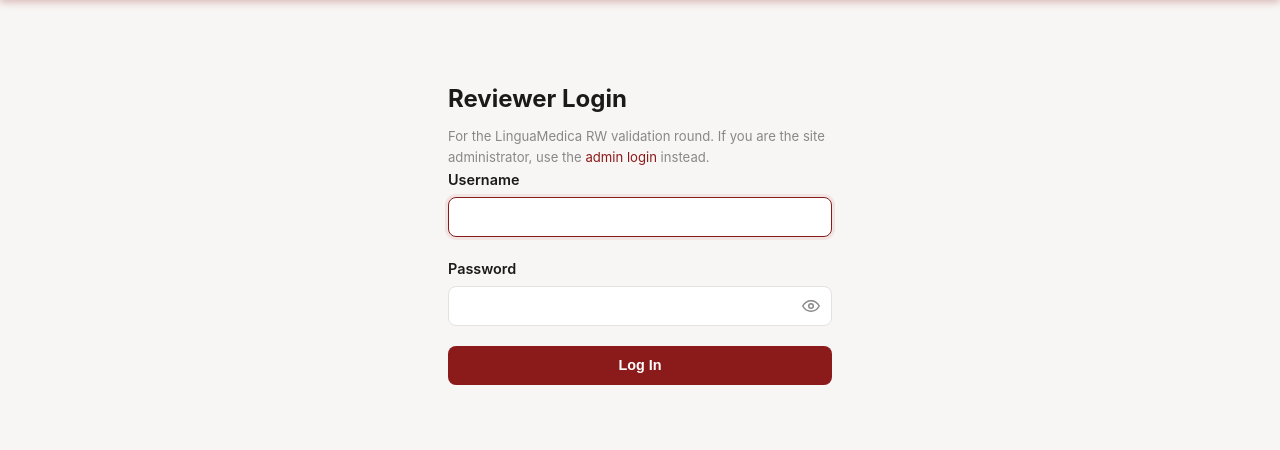
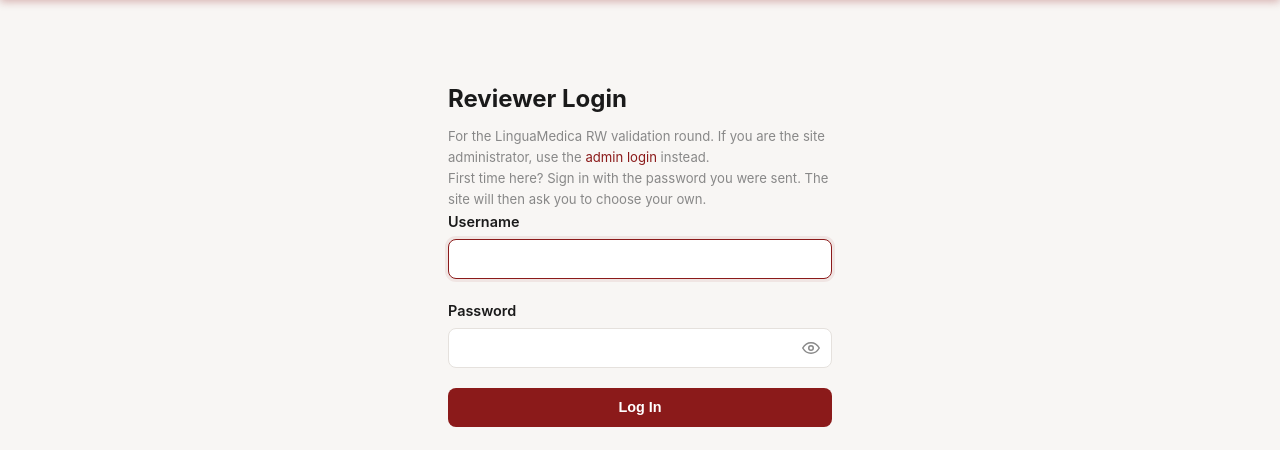
Before and after one commit to linguamedicarw/linguamedica-rw, a Flask app: page /review/login in a window 1280 px wide. Shown: the part 59-509 px from the top of the page. Run offline with Flask 3, Linux system fonts and the light colour scheme; some libraries are stand-ins or nearby versions.

Commit message:
feat: reviewers choose their own password at first sign-in

```diff
--- a/app.py
+++ b/app.py
@@ -574,6 +574,42 @@ def migrate_add_corpus_columns(app):
     conn.close()
 
 
+# Reviewer password state: (name, Postgres DDL, SQLite DDL). Accounts that
+# exist when the column arrives get must_change_password = TRUE, so everyone
+# still on a password someone else set chooses their own at the next sign-in.
+REVIEWER_PASSWORD_COLUMNS = [
+    ("must_change_password", "BOOLEAN NOT NULL DEFAULT TRUE", "BOOLEAN NOT NULL DEFAULT 1"),
+    ("password_changed_at", "TIMESTAMP", "DATETIME"),
+]
+
+
+def migrate_add_reviewer_password_columns(app):
+    """Add the password-state columns to reviewers.
+
+    Must run before anything queries Reviewer through the ORM: the model
+    already names these columns. Idempotent and safe on every startup.
+    """
+    db_uri = app.config['SQLALCHEMY_DATABASE_URI']
+    if db_uri.startswith('postgresql'):
+        _pg_add_columns_if_missing("reviewers", [
+            (name, pg_ddl) for name, pg_ddl, _ in REVIEWER_PASSWORD_COLUMNS
+        ])
+        return
+    if not db_uri.startswith('sqlite'):
+        return
+    db_path = db_uri.replace('sqlite:///', '')
+    conn = sqlite3.connect(db_path)
+    cursor = conn.cursor()
+    cursor.execute("PRAGMA table_info(reviewers)")
+    existing = {row[1] for row in cursor.fetchall()}
+    if existing:
+        for name, _, sqlite_ddl in REVIEWER_PASSWORD_COLUMNS:
+            if name not in existing:
+                cursor.execute(f"ALTER TABLE reviewers ADD COLUMN {name} {sqlite_ddl}")
+    conn.commit()
+    conn.close()
+
+
 # ---------------------------------------------------------------------------
 # The annotation corpus — the frozen set of terms the reviewers score
 # ---------------------------------------------------------------------------
@@ -817,8 +853,24 @@ def admin_required(view):
     return wrapped
 
 
+# The same minimum for a password an admin sets and one a reviewer chooses.
+PASSWORD_MIN_LENGTH = 12
+
+
+def _password_step_url(next_page=None):
+    """The page where a reviewer chooses a password, remembering where they
+    were going so they land there once it is saved."""
+    if next_page and is_safe_redirect_target(next_page):
+        return url_for("review_password", next=next_page)
+    return url_for("review_password")
+
+
 def reviewer_required(view):
-    """Only a Reviewer session may pass. Admins get 403, guests get login."""
+    """Only a Reviewer session may pass. Admins get 403, guests get login.
+
+    A reviewer still on a password someone else set is sent to choose their
+    own first; until then the only other page open to them is logging out.
+    """
     @wraps(view)
     def wrapped(*args, **kwargs):
         user = _actual_user()
@@ -826,6 +878,10 @@ def reviewer_required(view):
             return redirect(url_for("review_login", next=request.path))
         if not isinstance(user, Reviewer):
             abort(403)
+        if user.must_change_password and request.endpoint != "review_logout":
+            # Only a page can be returned to afterwards, never a form post.
+            return redirect(_password_step_url(
+                request.path if request.method == "GET" else None))
         return view(*args, **kwargs)
     return wrapped
 
@@ -983,6 +1039,10 @@ def create_app(config_overrides=None):
         if request.path.startswith("/api/"):
             return jsonify({"error": "Too many requests. Please slow down."}), 429
         flash("Too many login attempts. Please wait a minute and try again.", "danger")
+        # A reviewer who mistypes a few times stays on their own login page,
+        # not the admin one.
+        if request.path.startswith("/review"):
+            return render_template("review/login.html"), 429
         return render_template("admin/login.html"), 429
 
     # Create database tables, migrate, and auto-seed new terms
@@ -995,6 +1055,8 @@ def create_app(config_overrides=None):
         migrate_add_variant_columns(app)
         # Before any ORM query on Term (the model already names these columns).
         migrate_add_corpus_columns(app)
+        # Before any ORM query on Reviewer, _seed_reviewers() included.
+        migrate_add_reviewer_password_columns(app)
         migrate_split_compound_entries(app)
         migrate_split_two_concept_entries(app)
         migrate_fix_contributor_attribution(app)
@@ -1253,12 +1315,18 @@ def create_app(config_overrides=None):
         """
         reviewer = db.get_or_404(Reviewer, reviewer_id)
         new_password = request.form.get("new_password", "")
-        if len(new_password) < 12:
-            flash("The new password must be at least 12 characters long.", "danger")
+        if len(new_password) < PASSWORD_MIN_LENGTH:
+            flash(f"The new password must be at least {PASSWORD_MIN_LENGTH} characters long.",
+                  "danger")
             return redirect(url_for("admin_dashboard"))
         reviewer.set_password(new_password)
+        # A password the admin knows is temporary: the reviewer chooses their
+        # own at the next sign-in.
+        reviewer.must_change_password = True
+        reviewer.password_changed_at = None
         db.session.commit()
-        flash(f"Password updated for {reviewer.display_name} ({reviewer.username}).",
+        flash(f"Password updated for {reviewer.display_name} ({reviewer.username}). "
+              f"It is temporary: they will choose their own at their next sign-in.",
               "success")
         return redirect(url_for("admin_dashboard"))
 
@@ -1454,10 +1522,66 @@ def create_app(config_overrides=None):
                 next_page = request.args.get("next")
                 if not is_safe_redirect_target(next_page):
                     next_page = None
+                if reviewer.must_change_password:
+                    return redirect(_password_step_url(next_page))
                 return redirect(next_page or url_for("review_queue"))
             flash("Invalid username or password.", "danger")
 
         return render_template("review/login.html")
+
+    @app.route("/review/password", methods=["GET", "POST"])
+    def review_password():
+        """Choose a new password.
+
+        Required at the first sign-in and after an admin reset, when the
+        account still carries a password someone else chose; open at any
+        other time from the scoring pages, with the current password. Not
+        wrapped in reviewer_required, which would send a reviewer who has
+        not chosen yet straight back here.
+        """
+        user = _actual_user()
+        if user is None:
+            return redirect(url_for("review_login", next=request.path))
+        if not isinstance(user, Reviewer):
+            abort(403)
+        first_time = bool(user.must_change_password)
+        next_page = request.args.get("next")
+        if not is_safe_redirect_target(next_page):
+            next_page = None
+
+        if request.method == "POST":
+            current = request.form.get("current_password", "")
+            new = request.form.get("new_password", "")
+            confirm = request.form.get("confirm_password", "")
+            error = None
+            if not first_time and not user.check_password(current):
+                error = "Your current password is not right. Please type it again."
+            elif len(new) < PASSWORD_MIN_LENGTH:
+                error = f"Please choose at least {PASSWORD_MIN_LENGTH} characters."
+            elif new != confirm:
+                error = "The two new passwords are not the same. Please type them again."
+            elif user.check_password(new):
+                error = ("Please choose a password different from the one you were sent."
+                         if first_time else
+                         "Please choose a password different from your current one.")
+            elif new.strip().casefold() == user.username.casefold():
+                error = "Please choose a password different from your username."
+            if error:
+                flash(error, "danger")
+            else:
+                user.set_password(new)
+                user.must_change_password = False
+                user.password_changed_at = datetime.now(timezone.utc)
+                db.session.commit()
+                flash("Your new password is saved. Use it from now on.", "success")
+                return redirect(next_page or url_for("review_queue"))
+
+        return render_template(
+            "review/password.html",
+            reviewer=user,
+            first_time=first_time,
+            min_length=PASSWORD_MIN_LENGTH,
+        )
 
     @app.route("/review/logout")
     @reviewer_required
--- a/templates/admin/dashboard.html
+++ b/templates/admin/dashboard.html
@@ -54,6 +54,7 @@
                 <th>Last 7 days</th>
                 <th>Last 14 days</th>
                 <th>Last activity</th>
+                <th>Password</th>
             </tr>
         </thead>
         <tbody>
@@ -72,6 +73,7 @@
                     </div>
                 </td>
                 <td class="label-hint" style="white-space: nowrap;">{% if pg.latest and pg.latest.reviewed_at %}{{ pg.latest.reviewed_at.strftime('%d %b %Y') }}{% else %}not yet{% endif %}</td>
+                <td class="label-hint reviewer-password-state" style="white-space: nowrap;">{% if rv.must_change_password %}temporary, not changed yet{% elif rv.password_changed_at %}their own since {{ rv.password_changed_at.strftime('%d %b') }}{% else %}their own{% endif %}</td>
             </tr>
             {% endfor %}
         </tbody>
@@ -79,7 +81,7 @@
     </div>
 
     <h3 style="margin-top: 1.25rem; font-size: 1rem;">Reset a reviewer password</h3>
-    <p class="label-hint" style="margin-bottom: 0.6rem;">A new password takes effect immediately and is not shown again; send it to the reviewer separately from the login link.</p>
+    <p class="label-hint" style="margin-bottom: 0.6rem;">A new password takes effect immediately and is not shown again; send it to the reviewer separately from the login link. It is temporary: at their next sign-in the reviewer is asked to choose their own, and the Password column above shows when they have.</p>
     {% for rv, pg in reviewer_progress_rows %}
     <form method="POST" action="{{ url_for('admin_reviewer_password', reviewer_id=rv.id) }}" class="password-reset-row">
         <input type="hidden" name="csrf_token" value="{{ csrf_token() }}">
--- a/templates/review/history.html
+++ b/templates/review/history.html
@@ -12,6 +12,7 @@
         <div class="review-header-links">
             <a href="{{ url_for('review_queue') }}" class="btn btn-small btn-primary">Back to scoring</a>
             <a href="{{ url_for('review_guideline') }}" class="btn btn-small btn-outline">Guideline</a>
+            <a href="{{ url_for('review_password') }}" class="btn btn-small btn-outline">Change password</a>
             <a href="{{ url_for('review_logout') }}" class="btn btn-small btn-outline">Log out</a>
         </div>
     </div>
--- a/templates/review/login.html
+++ b/templates/review/login.html
@@ -6,6 +6,7 @@
 <section class="form-section form-section-narrow">
     <h1>Reviewer Login</h1>
     <p class="label-hint">For the LinguaMedica RW validation round. If you are the site administrator, use the <a href="{{ url_for('admin_login') }}">admin login</a> instead.</p>
+    <p class="label-hint">First time here? Sign in with the password you were sent. The site will then ask you to choose your own.</p>
     <form method="POST" class="login-form">
         <input type="hidden" name="csrf_token" value="{{ csrf_token() }}">
         <div class="form-group">
--- a/templates/review/score.html
+++ b/templates/review/score.html
@@ -13,6 +13,7 @@
         <div class="review-header-links">
             <a href="{{ url_for('review_history') }}" class="btn btn-small btn-outline">Scored so far ({{ history_count }})</a>
             <a href="{{ url_for('review_guideline') }}" class="btn btn-small btn-outline">Guideline</a>
+            <a href="{{ url_for('review_password') }}" class="btn btn-small btn-outline">Change password</a>
             <a href="{{ url_for('review_logout') }}" class="btn btn-small btn-outline">Log out</a>
         </div>
     </div>
```
Also changed, not shown: models.py (+9 -0 lines), templates/review/password.html (added, +44 -0 lines), tests/test_corpus.py (+2 -1 lines), tests/test_review.py (+6 -3 lines), tests/test_review_login.py (+3 -1 lines), tests/test_review_password.py (added, +248 -0 lines).
